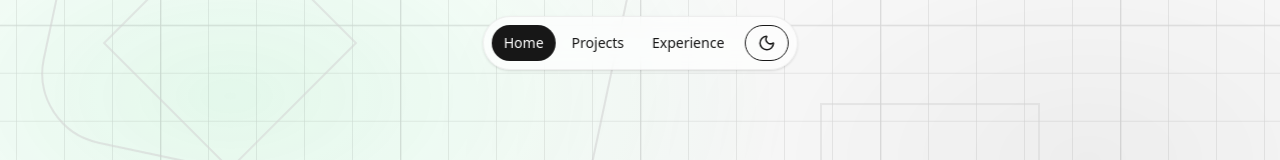
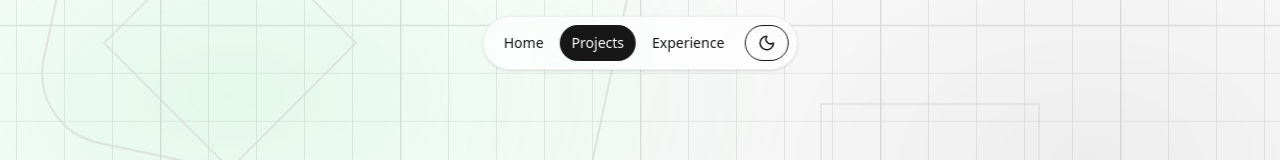
Before and after one commit to alexyangg/alexyangg.github.io, a Next.js app: page / in a window 1280 px wide. Shown: the top 160 px of the page. Built offline with nearby package versions, Linux system fonts and the light colour scheme.

Commit message:
fix: improve Navbar active section detection between Projects and Experience

```diff
--- a/src/components/Navbar.tsx
+++ b/src/components/Navbar.tsx
@@ -3,8 +3,6 @@
 import { useEffect, useMemo, useRef, useState } from "react";
 import ThemeToggle from "@/components/ThemeToggle";
 import { useLenis } from "@/components/LenisProvider";
-
-const NAV_OFFSET = 96; // px from top, used for determining current section
 
 const sections = [
   { id: "home", label: "Home" },
@@ -20,46 +18,33 @@ export default function Navbar() {
 
   useEffect(() => {
     const computeActive = () => {
-      const y = window.scrollY;
+      const anchor = window.innerHeight * 0.5;
 
-      const homeEl = document.getElementById("home");
-      const projEl = document.getElementById("projects");
-      const expEl = document.getElementById("experience");
+      // pick the LAST section whose rect contains the anchor line
+      for (let i = ids.length - 1; i >= 0; i--) {
+        const el = document.getElementById(ids[i]);
+        if (!el) continue;
 
-      // Near top => Home
-      if (y < 10) return "home";
-
-      // Lock to Projects while projects horizontal scroll is still in progress
-      if (projEl) {
-        const start = projEl.offsetTop; // absolute doc position
-        const end = projEl.offsetTop + projEl.offsetHeight - window.innerHeight; // end of pinned scroll area
-
-        // If we're inside the projects pinned scroll range, keep it as active section
-        if (y >= start - NAV_OFFSET && y < end + NAV_OFFSET) {
-          return "projects";
+        const rect = el.getBoundingClientRect();
+        if (rect.top <= anchor && rect.bottom > anchor) {
+          return ids[i];
         }
       }
 
-      // After projects finishes, normal logic: whichever section top is closest to NAV_OFFSET
-      const candidates = [
-        { id: "home", el: homeEl },
-        { id: "projects", el: projEl },
-        { id: "experience", el: expEl },
-      ].filter((c): c is { id: string; el: HTMLElement } => !!c.el);
-
-      let bestId = "home";
-      let bestDist = Number.POSITIVE_INFINITY;
-
-      for (const c of candidates) {
-        const top = c.el.getBoundingClientRect().top;
-        const dist = Math.abs(top - NAV_OFFSET);
-        if (dist < bestDist) {
-          bestDist = dist;
-          bestId = c.id;
+      // fallback: closest section top above anchor
+      let best = "home";
+      let bestScore = Number.NEGATIVE_INFINITY;
+      for (const id of ids) {
+        const el = document.getElementById(id);
+        if (!el) continue;
+        const rect = el.getBoundingClientRect();
+        const score = anchor - rect.top; // bigger = closer above
+        if (score >= 0 && score > bestScore) {
+          bestScore = score;
+          best = id;
         }
       }
-
-      return bestId;
+      return best;
     };
 
     let raf = 0;
@@ -68,7 +53,6 @@ export default function Navbar() {
       raf = requestAnimationFrame(() => {
         raf = 0;
         const id = computeActive();
-
         setActive((prev) => (prev === id ? prev : id));
       });
     };
@@ -76,14 +60,20 @@ export default function Navbar() {
     // run once on mount
     onScroll();
 
+    // run after layout settles (Projects measures on resize/mount)
+    requestAnimationFrame(onScroll);
+    setTimeout(onScroll, 0);
+    setTimeout(onScroll, 80);
+
     window.addEventListener("scroll", onScroll, { passive: true });
     window.addEventListener("resize", onScroll);
+
     return () => {
       window.removeEventListener("scroll", onScroll);
       window.removeEventListener("resize", onScroll);
       if (raf) cancelAnimationFrame(raf);
     };
-  }, [ids]);
+  }, []);
 
   const onClick = (e: React.MouseEvent<HTMLAnchorElement>, id: string) => {
     e.preventDefault();
```
